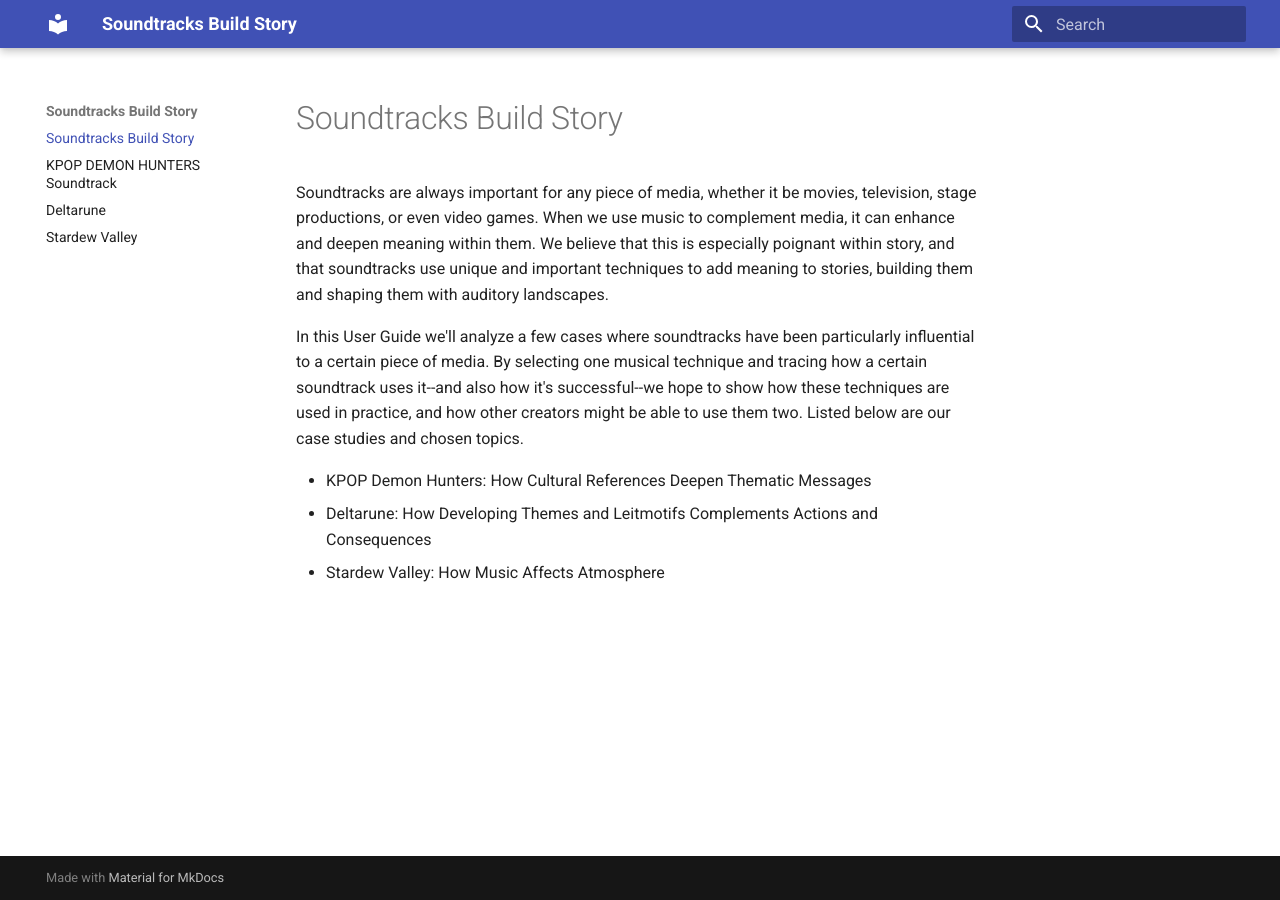
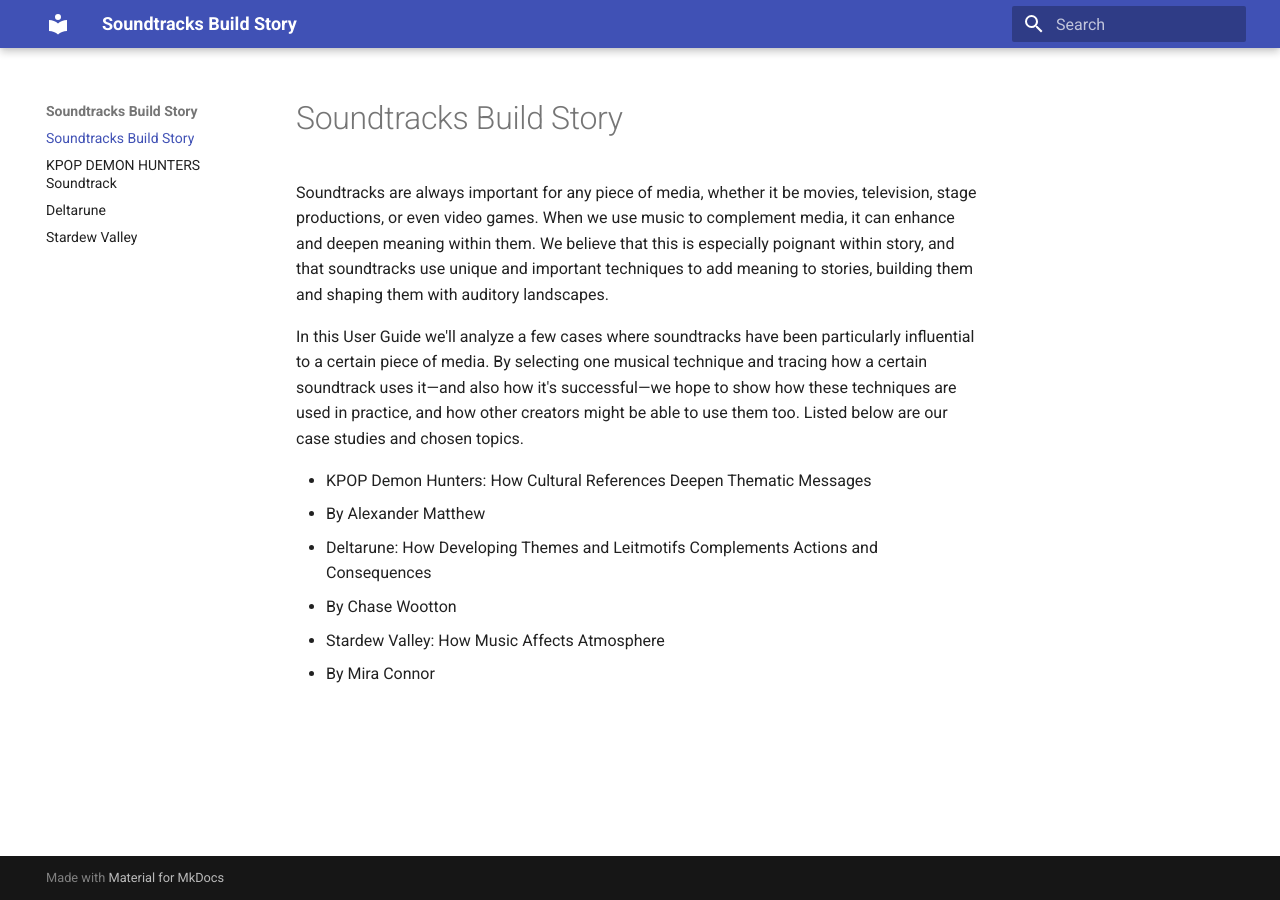
Before and after one commit to chasewoot04/chasewoot04.github.io, an MkDocs documentation site: the page built from docs/index.md, in a window 1280 px wide. Built offline with MkDocs 1.6.1 and Material for MkDocs 9.7.7, drawn with Linux system fonts in a browser that asks for light colours.

Commit message:
Merging Everything Into Current Draft

```diff
--- a/docs/index.md
+++ b/docs/index.md
@@ -2,8 +2,11 @@
 
 Soundtracks are always important for any piece of media, whether it be movies, television, stage productions, or even video games. When we use music to complement media, it can enhance and deepen meaning within them. We believe that this is especially poignant within story, and that soundtracks use unique and important techniques to add meaning to stories, building them and shaping them with auditory landscapes.
 
-In this User Guide we'll analyze a few cases where soundtracks have been particularly influential to a certain piece of media. By selecting one musical technique and tracing how a certain soundtrack uses it--and also how it's successful--we hope to show how these techniques are used in practice, and how other creators might be able to use them two. Listed below are our case studies and chosen topics.
+In this User Guide we'll analyze a few cases where soundtracks have been particularly influential to a certain piece of media. By selecting one musical technique and tracing how a certain soundtrack uses it—and also how it's successful—we hope to show how these techniques are used in practice, and how other creators might be able to use them too. Listed below are our case studies and chosen topics.
 
 - KPOP Demon Hunters: How Cultural References Deepen Thematic Messages
+  - By Alexander Matthew
 - Deltarune: How Developing Themes and Leitmotifs Complements Actions and Consequences
+  - By Chase Wootton
 - Stardew Valley: How Music Affects Atmosphere
+  - By Mira Connor
```
Also changed, not shown: docs/KPOP_DEMON_HUNTERS.md (+2 -2 lines), docs/deltarune.md (+2 -0 lines), site/KPOP_DEMON_HUNTERS/index.html, site/deltarune/index.html, site/index.html, site/search/search_index.json, site/stardew/index.html.
